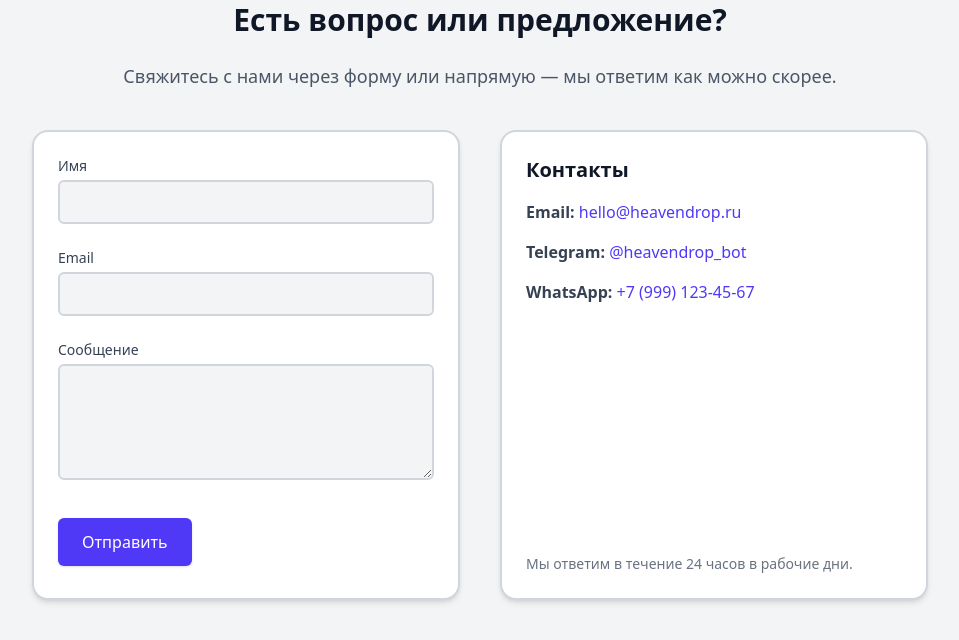
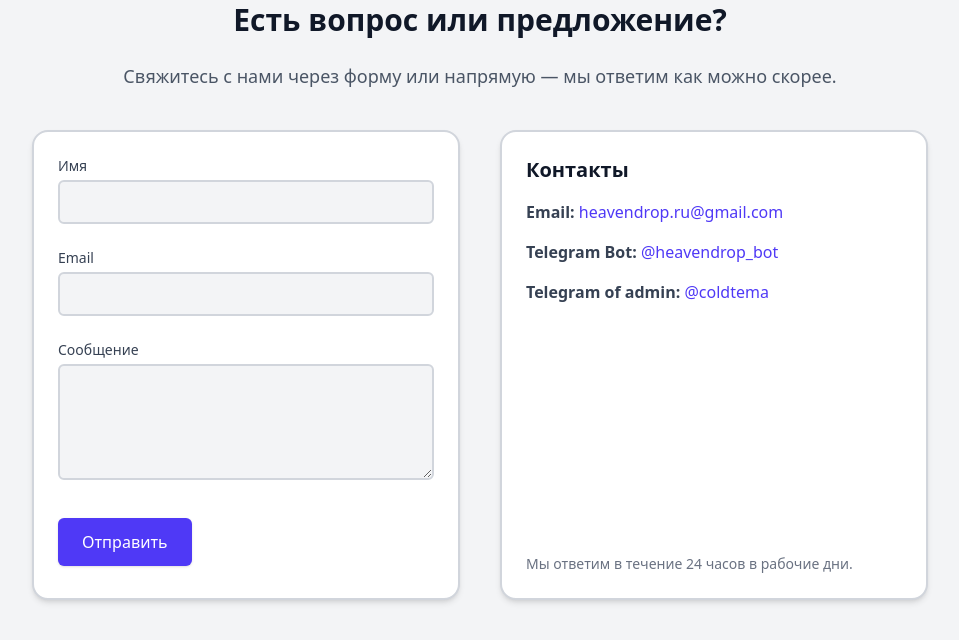
Before and after one commit to coldtema/project_x, a Django app: template apps/core/templates/core/contacts.html in a window 1280 px wide. Shown: the part 143-783 px from the top of the page, without its empty margins (160-1119 px from the left). Run offline with Django 3.2, Linux system fonts and the light colour scheme; the template is opened without the code that fills it, so the values that code supplies are empty; some libraries are stand-ins or nearby versions.

Commit message:
changed contacts on valid

```diff
--- a/apps/core/templates/core/contacts.html
+++ b/apps/core/templates/core/contacts.html
@@ -23,9 +23,9 @@
         <div>
           <h3 class="text-xl font-semibold text-gray-900 dark:text-white mb-4">Контакты</h3>
           <ul class="space-y-4 text-gray-700 dark:text-gray-300">
-            <li><strong>Email:</strong> <a href="mailto:hello@heavendrop.ru" class="text-indigo-600 dark:text-indigo-400 hover:underline">hello@heavendrop.ru</a></li>
-            <li><strong>Telegram:</strong> <a href="https://t.me/heavendrop_bot" class="text-indigo-600 dark:text-indigo-400 hover:underline">@heavendrop_bot</a></li>
-            <li><strong>WhatsApp:</strong> <a href="https://wa.me/79991234567" class="text-indigo-600 dark:text-indigo-400 hover:underline">+7 (999) 123-45-67</a></li>
+            <li><strong>Email:</strong> <a href="mailto:hello@heavendrop.ru" class="text-indigo-600 dark:text-indigo-400 hover:underline">heavendrop.ru@gmail.com</a></li>
+            <li><strong>Telegram Bot:</strong> <a href="https://t.me/heavendrop_bot" class="text-indigo-600 dark:text-indigo-400 hover:underline">@heavendrop_bot</a></li>
+            <li><strong>Telegram of admin:</strong> <a href="https://t.me/coldtema" class="text-indigo-600 dark:text-indigo-400 hover:underline">@coldtema</a></li>
           </ul>
         </div>
         <div class="mt-10">
```
